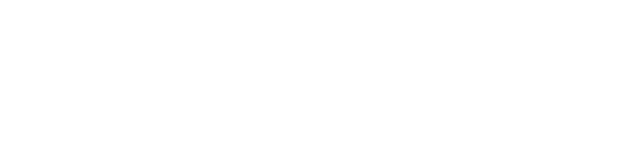
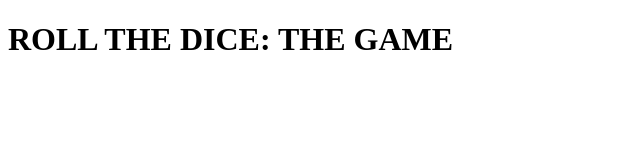
Before and after one commit to ThandoDev/Roll-The-Dice-Game, a plain HTML site: page index.html in a window 1280 px wide. Shown: the whole page, without its empty margins (0-640 px from the left). Drawn offline with Linux system fonts and the light colour scheme.

Commit message:
title added

```diff
--- a/index.html
+++ b/index.html
@@ -8,6 +8,6 @@
     <title>Roll The Dice Game</title>
  </head>
  <body>
-
+    <h1>ROLL THE DICE: THE GAME</h1>
  </body>
  </html>
```
